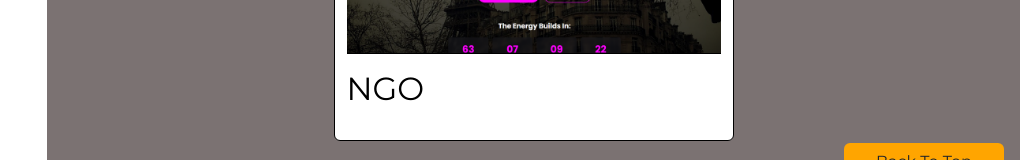
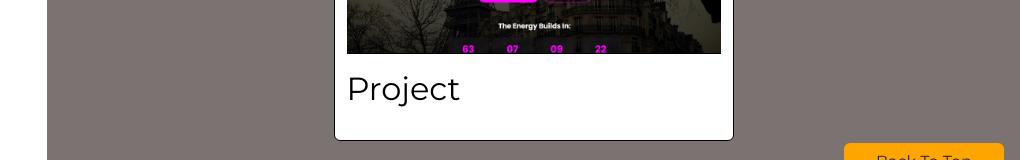
Before and after one commit to sandipshrestha1423/portfolio, a React (Vite) app: page / in a window 1280 px wide. Shown: the part 3898-4058 px from the top of the page, without its empty margins (260-1280 px from the left). Built offline with nearby package versions, Linux system fonts and the light colour scheme.

Commit message:
fb rpofile link updated

```diff
--- a/src/Content/Project.jsx
+++ b/src/Content/Project.jsx
@@ -56,7 +56,7 @@ function Project() {
               <img src={project} alt="" />
             </div>
             <div className="card-title py-3">
-              <h2>NGO</h2>
+              <h2>Project</h2>
             </div>
           </a>
         </div>
--- a/src/Sidebar.jsx
+++ b/src/Sidebar.jsx
@@ -46,7 +46,7 @@ function Sidebar() {
           <div className="icons">
             <div className="fb">
               <a
-                href="https://www.facebook.com/sandip.shrestha.927758"
+                href="https://www.facebook.com/sandip.shrestha.01"
                 target="_blank"
                 rel="noopener noreferrer"
               >
```
